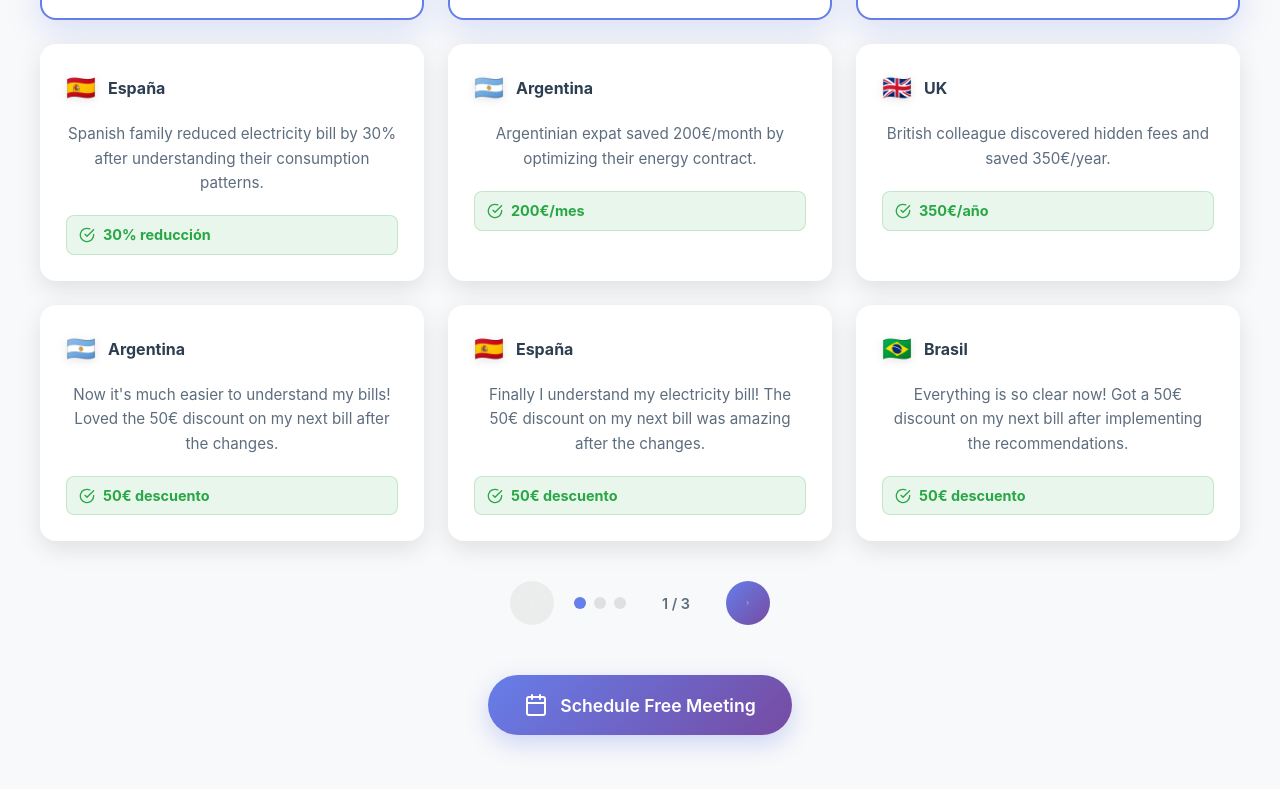
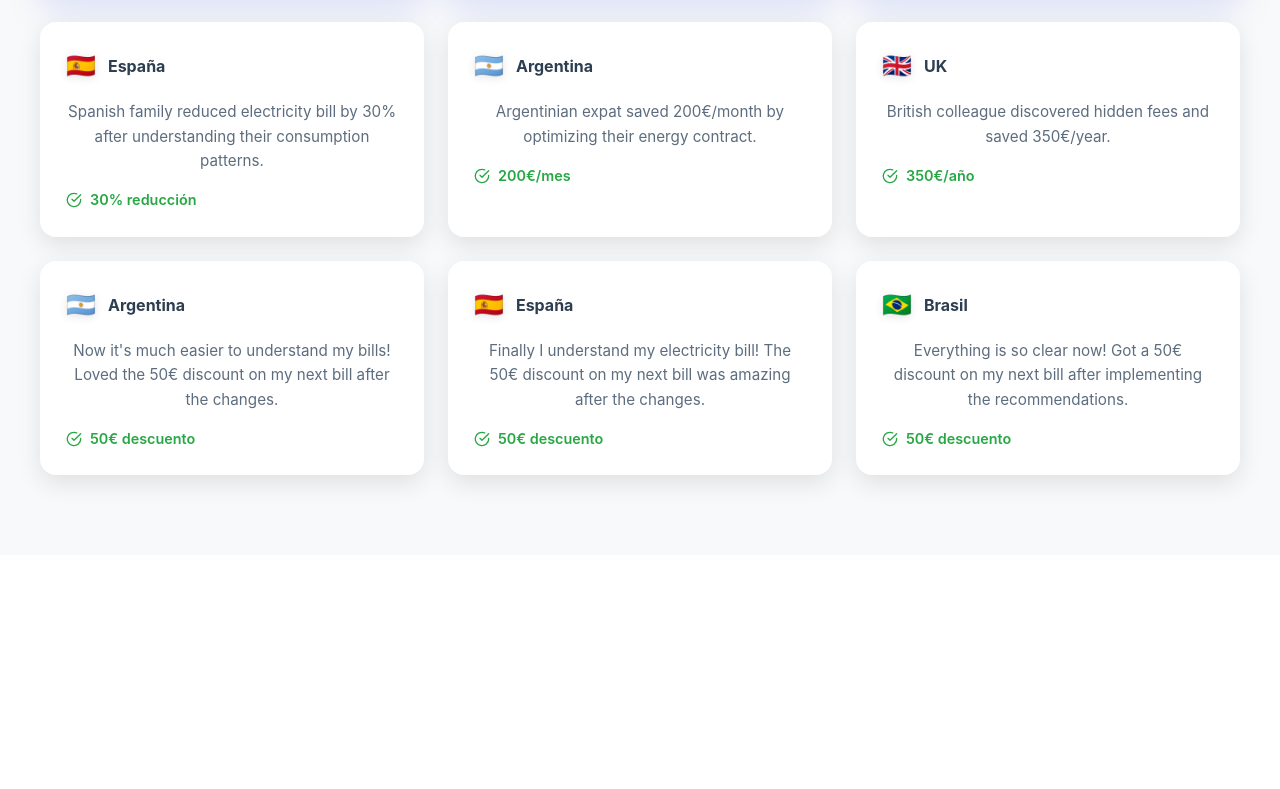
Before and after one commit to moralesmozart/billwise-platform, a React (Vite) app: page /#/ in a window 1280 px wide. Shown: the part 1505-2294 px from the top of the page. After the commit the page ends 2060 px from the top, so only its background shows below. Built offline with nearby package versions, Linux system fonts and the light colour scheme.

Commit message:
upgrade: clean up interface - remove testimonios text, navigation buttons, and scheduling CTAs

```diff
--- a/src/components/BillWiseExplanation.tsx
+++ b/src/components/BillWiseExplanation.tsx
@@ -1,6 +1,6 @@
 import React, { useState, useEffect } from 'react';
 import styled from 'styled-components';
-import { ArrowLeft, Calendar, Users, CheckCircle, Target, TrendingUp, Zap, Shield, BarChart3, Star } from 'lucide-react';
+import { ArrowLeft, Users, CheckCircle, Target, TrendingUp, Zap, Shield, BarChart3, Star } from 'lucide-react';
 
 interface BillWiseExplanationProps {
   language: 'spanish' | 'portuguese' | 'english';
@@ -201,30 +201,18 @@ const SolutionGrid = styled.div`
 // Bottom Card - Takes full width
 const BottomCard = styled.div`
   grid-column: 1 / -1;
-  background: rgba(255, 255, 255, 0.15);
-  border-radius: 16px;
-  padding: 30px;
-  text-align: center;
-  transition: all 0.3s ease;
-  width: 100%;
-  animation: fadeInUp 0.8s ease 0.8s both;
-
-  &:hover {
-    transform: translateY(-4px);
-    background: rgba(255, 255, 255, 0.2);
-  }
-
-  @media (max-width: 768px) {
-    padding: 24px 20px;
-  }
+  background: rgba(255, 255, 255, 0.1);
+  border-radius: 20px;
+  padding: 32px;
+  border: 2px solid rgba(255, 255, 255, 0.2);
+  backdrop-filter: blur(10px);
+  animation: fadeInUp 0.8s ease 0.4s both;
 `;
 
-// Bottom Card Content
 const BottomCardContent = styled.div`
   display: flex;
   align-items: center;
-  justify-content: space-between;
-  gap: 20px;
+  gap: 24px;
 
   @media (max-width: 768px) {
     flex-direction: column;
@@ -232,35 +220,15 @@ const BottomCardContent = styled.div`
   }
 `;
 
-// Bottom Card Icon and Text
 const BottomCardLeft = styled.div`
   display: flex;
   align-items: center;
-  gap: 16px;
+  gap: 20px;
   flex: 1;
 
   @media (max-width: 768px) {
     flex-direction: column;
-    gap: 12px;
-  }
-`;
-
-// Bottom Card CTA
-const BottomCardCTA = styled.button`
-  background: linear-gradient(135deg, #28A745 0%, #20C997 100%);
-  color: white;
-  border: none;
-  padding: 16px 32px;
-  border-radius: 50px;
-  font-size: 1.1rem;
-  font-weight: 700;
-  cursor: pointer;
-  transition: all 0.3s ease;
-  white-space: nowrap;
-
-  &:hover {
-    transform: translateY(-2px);
-    box-shadow: 0 8px 25px rgba(40, 167, 69, 0.4);
+    gap: 16px;
   }
 `;
 
@@ -361,27 +329,6 @@ const MeetingCardDescription = styled.p`
   line-height: 1.5;
   color: rgba(255, 255, 255, 0.9);
   margin: 0;
-`;
-
-const MeetingCTA = styled.button`
-  background: linear-gradient(135deg, #28A745 0%, #20C997 100%);
-  color: white;
-  border: none;
-  padding: 20px 40px;
-  border-radius: 50px;
-  font-size: 1.3rem;
-  font-weight: 700;
-  cursor: pointer;
-  transition: all 0.3s ease;
-  display: inline-flex;
-  align-items: center;
-  gap: 12px;
-  margin-top: 24px;
-
-  &:hover {
-    transform: translateY(-3px);
-    box-shadow: 0 12px 35px rgba(40, 167, 69, 0.4);
-  }
 `;
 
 // Stats Section
@@ -604,10 +551,6 @@ const BillWiseExplanation: React.FC<BillWiseExplanationProps> = ({ language, onB
     return () => window.removeEventListener('scroll', handleScroll);
   }, []);
 
-  const handleMeetingCTA = () => {
-    window.open('https://wa.me/+34671310850', '_blank');
-  };
-
   return (
     <ExplanationContainer>
       <Header>
@@ -676,7 +619,7 @@ const BillWiseExplanation: React.FC<BillWiseExplanationProps> = ({ language, onB
                 <BottomCardLeft>
                   <SolutionIcon>🎯</SolutionIcon>
                   <div>
-                    <SolutionTitle style={{ textAlign: 'left', marginBottom: '8px' }}>
+                    <SolutionTitle>
                       {content.solution.bottomCard?.title || 'Análisis Personalizado Completo'}
                     </SolutionTitle>
                     <SolutionDescription style={{ textAlign: 'left' }}>
@@ -684,9 +627,6 @@ const BillWiseExplanation: React.FC<BillWiseExplanationProps> = ({ language, onB
                     </SolutionDescription>
                   </div>
                 </BottomCardLeft>
-                <BottomCardCTA onClick={handleMeetingCTA}>
-                  {content.solution.bottomCard?.cta || 'Agendar Análisis'}
-                </BottomCardCTA>
               </BottomCardContent>
             </BottomCard>
           </SolutionGrid>
@@ -789,10 +729,6 @@ const BillWiseExplanation: React.FC<BillWiseExplanationProps> = ({ language, onB
               </MeetingCard>
             ))}
           </MeetingGrid>
-          <MeetingCTA onClick={handleMeetingCTA}>
-            <Calendar size={24} />
-            {content.meeting.cta}
-          </MeetingCTA>
         </MeetingSection>
       </Content>
     </ExplanationContainer>
--- a/src/components/BillWiseLanding.tsx
+++ b/src/components/BillWiseLanding.tsx
@@ -114,28 +114,19 @@ const ScrollIndicator = styled.div`
   bottom: 40px;
   left: 50%;
   transform: translateX(-50%);
-  color: white;
-  text-align: center;
+  display: flex;
+  flex-direction: column;
+  align-items: center;
+  gap: 8px;
+  cursor: pointer;
   z-index: 2;
   animation: bounce 2s infinite;
 
   @keyframes bounce {
-    0%, 20%, 50%, 80%, 100% {
-      transform: translateX(-50%) translateY(0);
-    }
-    40% {
-      transform: translateX(-50%) translateY(-10px);
-    }
-    60% {
-      transform: translateX(-50%) translateY(-5px);
-    }
+    0%, 20%, 50%, 80%, 100% { transform: translateX(-50%) translateY(0); }
+    40% { transform: translateX(-50%) translateY(-10px); }
+    60% { transform: translateX(-50%) translateY(-5px); }
   }
-`;
-
-const ScrollText = styled.p`
-  font-size: 0.9rem;
-  margin-bottom: 8px;
-  opacity: 0.8;
 `;
 
 // Enhanced Hero Title with typing effect
@@ -495,7 +486,6 @@ const BillWiseLanding: React.FC<BillWiseLandingProps> = ({ onLanguageSelect }) =
 
         {/* Scroll Indicator */}
         <ScrollIndicator onClick={scrollToTestimonials}>
-          <ScrollText>Ver testimonios</ScrollText>
           <ChevronDown size={24} />
         </ScrollIndicator>
       </HeroSection>
--- a/src/components/TestimonialsCarousel.tsx
+++ b/src/components/TestimonialsCarousel.tsx
@@ -1,6 +1,6 @@
 import React, { useState, useEffect } from 'react';
 import styled from 'styled-components';
-import { CheckCircle, Calendar, ChevronLeft, ChevronRight } from 'lucide-react';
+import { CheckCircle } from 'lucide-react';
 
 interface Testimonial {
   flag: string;
@@ -98,12 +98,8 @@ const TestimonialOrigin = styled.h4`
 const TestimonialContent = styled.p`
   color: #5D6D7E;
   line-height: 1.6;
-  margin-bottom: 20px;
+  margin-bottom: 16px;
   font-size: 0.95rem;
-  display: -webkit-box;
-  -webkit-line-clamp: 4;
-  -webkit-box-orient: vertical;
-  overflow: hidden;
 `;
 
 const TestimonialSavings = styled.div`
@@ -111,113 +107,8 @@ const TestimonialSavings = styled.div`
   align-items: center;
   gap: 8px;
   color: #28A745;
-  font-weight: 700;
+  font-weight: 600;
   font-size: 0.9rem;
-  padding: 8px 12px;
-  background: rgba(40, 167, 69, 0.1);
-  border-radius: 8px;
-  border: 1px solid rgba(40, 167, 69, 0.2);
-`;
-
-// Navigation Controls
-const NavigationContainer = styled.div`
-  display: flex;
-  justify-content: center;
-  align-items: center;
-  gap: 20px;
-  margin-top: 40px;
-
-  @media (max-width: 768px) {
-    margin-top: 30px;
-  }
-`;
-
-const NavButton = styled.button<{ disabled?: boolean }>`
-  background: ${props => props.disabled ? '#E0E0E0' : 'linear-gradient(135deg, #667eea 0%, #764ba2 100%)'};
-  color: white;
-  border: none;
-  width: 44px;
-  height: 44px;
-  border-radius: 50%;
-  cursor: ${props => props.disabled ? 'not-allowed' : 'pointer'};
-  transition: all 0.3s ease;
-  display: flex;
-  align-items: center;
-  justify-content: center;
-
-  &:hover:not(:disabled) {
-    transform: translateY(-2px);
-    box-shadow: 0 6px 20px rgba(102, 126, 234, 0.4);
-  }
-
-  &:disabled {
-    opacity: 0.5;
-  }
-`;
-
-const ProgressIndicator = styled.div`
-  display: flex;
-  gap: 8px;
-  align-items: center;
-`;
-
-const ProgressDot = styled.div<{ active: boolean }>`
-  width: 12px;
-  height: 12px;
-  border-radius: 50%;
-  background: ${props => props.active ? '#667eea' : '#E0E0E0'};
-  transition: all 0.3s ease;
-
-  &:hover {
-    transform: scale(1.2);
-  }
-`;
-
-const SlideCounter = styled.span`
-  font-size: 0.9rem;
-  color: #5D6D7E;
-  font-weight: 600;
-  min-width: 60px;
-  text-align: center;
-`;
-
-// CTA Section
-const CTAContainer = styled.div`
-  display: flex;
-  justify-content: center;
-  margin-top: 50px;
-  padding: 0 20px;
-`;
-
-const CTAButton = styled.button`
-  background: linear-gradient(135deg, #667eea 0%, #764ba2 100%);
-  color: white;
-  border: none;
-  padding: 18px 36px;
-  border-radius: 50px;
-  font-size: 1.1rem;
-  font-weight: 600;
-  cursor: pointer;
-  transition: all 0.3s ease;
-  display: flex;
-  align-items: center;
-  gap: 12px;
-  box-shadow: 0 8px 25px rgba(102, 126, 234, 0.3);
-
-  &:hover {
-    transform: translateY(-3px);
-    box-shadow: 0 12px 35px rgba(102, 126, 234, 0.4);
-    background: linear-gradient(135deg, #5a6fd8 0%, #6a4190 100%);
-  }
-
-  &:active {
-    transform: translateY(-1px);
-  }
-
-  @media (max-width: 768px) {
-    padding: 16px 32px;
-    font-size: 1rem;
-  }
 `;
 
 const TestimonialsCarousel: React.FC<TestimonialsCarouselProps> = ({ testimonials }) => {
@@ -225,31 +116,12 @@ const TestimonialsCarousel: React.FC<TestimonialsCarouselProps> = ({ testimonial
   const totalSlides = Math.ceil(testimonials.length / 3);
 
   useEffect(() => {
-    // Auto-advance slides every 5 seconds on mobile
-    if (window.innerWidth <= 768) {
-      const interval = setInterval(() => {
-        setCurrentSlide(prev => (prev + 1) % totalSlides);
-      }, 5000);
+    const interval = setInterval(() => {
+      setCurrentSlide(prev => (prev + 1) % totalSlides);
+    }, 5000);
 
-      return () => clearInterval(interval);
-    }
+    return () => clearInterval(interval);
   }, [totalSlides]);
-
-  const nextSlide = () => {
-    setCurrentSlide(prev => (prev + 1) % totalSlides);
-  };
-
-  const prevSlide = () => {
-    setCurrentSlide(prev => (prev - 1 + totalSlides) % totalSlides);
-  };
-
-  const goToSlide = (slideIndex: number) => {
-    setCurrentSlide(slideIndex);
-  };
-
-  const handleMeetingCTA = () => {
-    window.open('https://wa.me/+34671310850', '_blank');
-  };
 
   // Split testimonials into groups of 3 for mobile
   const testimonialGroups = [];
@@ -296,40 +168,6 @@ const TestimonialsCarousel: React.FC<TestimonialsCarouselProps> = ({ testimonial
           ))}
         </TestimonialsGrid>
       </MobileTestimonialsWrapper>
-
-      {/* Navigation Controls */}
-      <NavigationContainer>
-        <NavButton onClick={prevSlide} disabled={currentSlide === 0}>
-          <ChevronLeft size={20} />
-        </NavButton>
-
-        <ProgressIndicator>
-          {Array.from({ length: totalSlides }, (_, index) => (
-            <ProgressDot
-              key={index}
-              active={index === currentSlide}
-              onClick={() => goToSlide(index)}
-              style={{ cursor: 'pointer' }}
-            />
-          ))}
-        </ProgressIndicator>
-
-        <SlideCounter>
-          {currentSlide + 1} / {totalSlides}
-        </SlideCounter>
-
-        <NavButton onClick={nextSlide} disabled={currentSlide === totalSlides - 1}>
-          <ChevronRight size={20} />
-        </NavButton>
-      </NavigationContainer>
-
-      {/* CTA Button */}
-      <CTAContainer>
-        <CTAButton onClick={handleMeetingCTA}>
-          <Calendar size={24} />
-          Schedule Free Meeting
-        </CTAButton>
-      </CTAContainer>
     </TestimonialsContainer>
   );
 };
```
